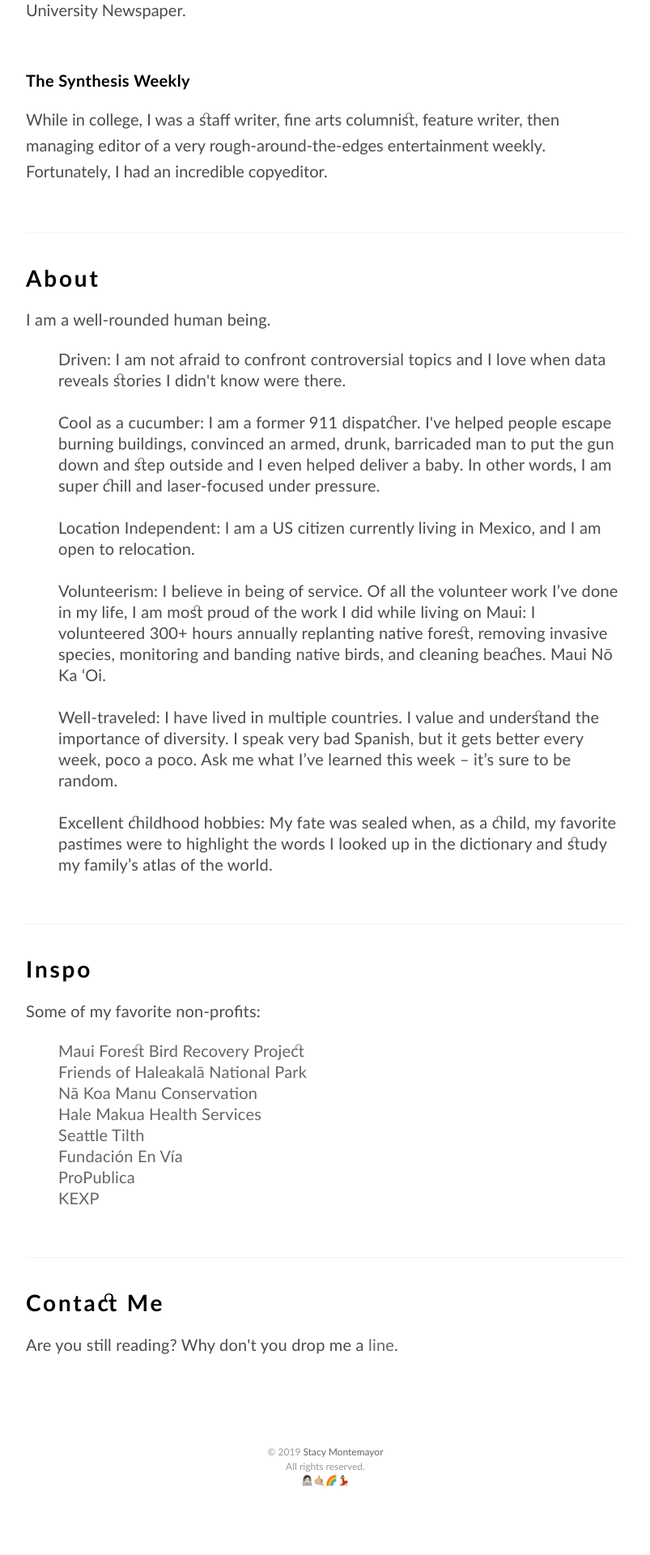
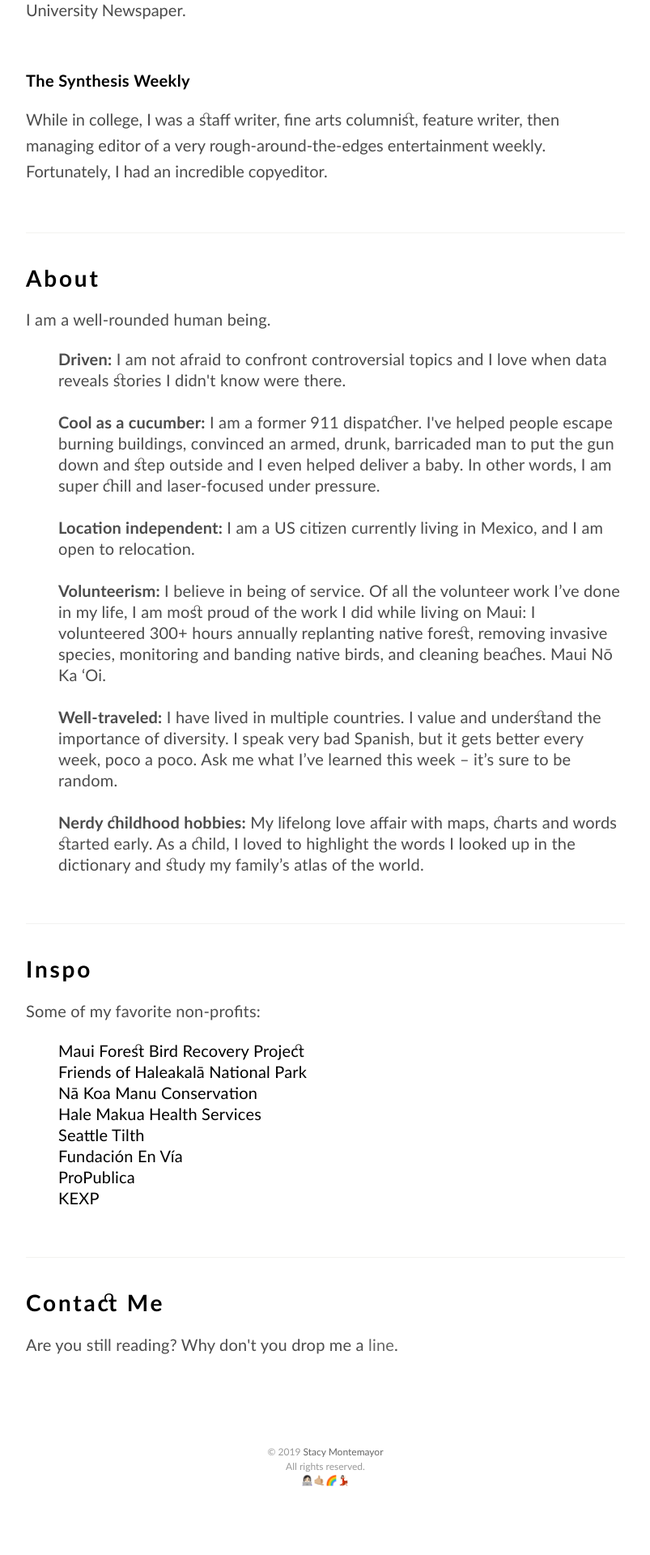
Before and after one commit to teacupwoozy/stacyem, a Jekyll site: the page built from index.html, in a window 1280 px wide. Shown: the part 3502-5422 px from the top of the page at 81% size, without its empty margins (238-1041 px from the left). Built offline with Jekyll 4.4.1, drawn with Linux system fonts in a browser that asks for light colours; nearby versions of some CDN libraries; some web fonts are replaced; the list of posts is cut into pages by our own code.

Commit message:
change link color add spans

```diff
--- a/css/main.sass
+++ b/css/main.sass
@@ -48,11 +48,21 @@ li
   text-decoration: none
   list-style-type: none
 
+.links
+  color: #000
+  text-decoration: none
+  list-style-type: none
+  &:hover
+    color: #4c4c4c
+
 p
   font-size: 20px
   line-height: 1.6
   color: #4c4c4c
   font-weight: 300
+
+.bold
+  font-weight: 700
 
 .logo-readium
   position: fixed
--- a/index.html
+++ b/index.html
@@ -63,8 +63,8 @@ layout: default
             <a href="https://stacyem.com/spd"><img src="/assets/images/project_spd.png" alt="screenshot of Jupyter Notebook"></a>
           </div>
           <div class="isRight">
-            <h3>Seattle Police Department:
-              <br>Sexual Assault and Violent Crime Calls</h3>
+            <a href="https://stacyem.com/spd" class="links"><h3>Seattle Police Department:
+              <br>Sexual Assault and Violent Crime Calls</h3></a>
             <p>An exploration of violent crime calls and sexual assault calls in Seattle, Washington from 2010 to 2018.
             <br>Tools: Python, Pandas, Jupyter Notebook, matplotlib, NumPy.</p>
           </div>
@@ -78,7 +78,9 @@ layout: default
             <a href="https://stacyem.com"><img src="/assets/images/project_portfolio.png" alt="screenshot of this portfolio website"></a>
           </div>
           <div class="isRight">
-            <h3>Stacy Montemayor</h3>
+            <a href="https://stacyem.com" class="links">
+              <h3>Stacy Montemayor</h3>
+            </a>
             <p>This static portfolio website. Take a look around.
             <br>Tools: Jekyll, HTML, JavaScript, SASS.</p>
           </div>
@@ -93,7 +95,9 @@ layout: default
                 alt="screenshot of OpenElections GitHub page"></a>
           </div>
           <div class="isRight">
-            <h3>OpenElections Open Source Project</h3>
+            <a href="https://github.com/openelections" class="links">
+              <h3>OpenElections Open Source Project</h3>
+            </a>
             <p>Data entry and converting PDF data into CSVs.
             <br>Tools: Tabula, Excel, LibreOffice and my fingers.</p>
           </div>
@@ -107,7 +111,9 @@ layout: default
             <a href="https://votesfromabroad.com"><img src="/assets/images/project_vote.png" alt="screenshot of Votes From Abroad website"></a>
           </div>
           <div class="isRight">
-            <h3>Votes From Abroad</h3>
+            <a href="https://votesfromabroad.com" class="links">
+              <h3>Votes From Abroad</h3>
+            </a>
             <p>Informational website guiding US citizens living overseas on the process to register and vote from abroad.
             <br>Tools: HTML, CSS.</p>
           </div>
@@ -122,7 +128,9 @@ layout: default
                 alt="screenshot of Teacup Woozy homepage"></a>
           </div>
           <div class="isRight">
-            <h3>Teacup Woozy Travel Planning</h3>
+            <a href="https://www.teacupwoozy.com" class="links">
+              <h3>Teacup Woozy Travel Planning</h3>
+            </a>
             <p>A static website for a small travel planning business.
             <br>Tools: HTML, CSS, JavaScript.</p>
           </div>
@@ -183,22 +191,22 @@ layout: default
         <section class="post-excerpt">
           <p>I am a well-rounded human being.</p>
           <ul>
-            <li>Driven: I am not afraid to confront controversial topics and I love when data reveals stories I didn't know were there.</li>
+            <li><span class="bold">Driven:</span> I am not afraid to confront controversial topics and I love when data reveals stories I didn't know were there.</li>
             <br>
-            <li>Cool as a cucumber: I am a former 911 dispatcher. I've helped people escape burning buildings, convinced an armed,
+            <li><span class="bold">Cool as a cucumber:</span> I am a former 911 dispatcher. I've helped people escape burning buildings, convinced an armed,
             drunk, barricaded man to put the gun down and step outside and I even helped deliver a baby. In other words, I am super
             chill and laser-focused under pressure.</li>
             <br>
-            <li>Location Independent: I am a US citizen currently living in Mexico, and I am open to relocation.</li>
+            <li><span class="bold">Location independent:</span> I am a US citizen currently living in Mexico, and I am open to relocation.</li>
             <br>
-            <li>Volunteerism: I believe in being of service. Of all the volunteer work I’ve done in my life, I am most proud of the work
+            <li><span class="bold">Volunteerism:</span> I believe in being of service. Of all the volunteer work I’ve done in my life, I am most proud of the work
             I did while living on Maui: I volunteered 300+ hours annually replanting native forest, removing invasive species,
             monitoring and banding native birds, and cleaning beaches. Maui N&#333 Ka ʻOi.</li>
             <br>
-            <li>Well-traveled: I have lived in multiple countries. I value and understand the importance of diversity. I speak very bad
+            <li><span class="bold">Well-traveled:</span> I have lived in multiple countries. I value and understand the importance of diversity. I speak very bad
             Spanish, but it gets better every week, poco a poco. Ask me what I’ve learned this week – it’s sure to be random.</li>
             <br>
-            <li>Excellent childhood hobbies: My fate was sealed when, as a child, my favorite pastimes were to highlight the words I
+            <li><span class="bold">Nerdy childhood hobbies:</span> My lifelong love affair with maps, charts and words started early. As a child, I loved to highlight the words I
             looked up in the dictionary and study my family’s atlas of the world.</li>
           </ul>
         </section>
@@ -214,14 +222,14 @@ layout: default
         <section class="post-excerpt">
           <p>Some of my favorite non-profits:</p>
           <ul>
-            <li><a href="https://mauiforestbirds.org/" class="custom-links" target="_blank">Maui Forest Bird Recovery Project</a></li>
-            <li><a href="https://www.fhnp.org/" class="custom-links" target="_blank">Friends of Haleakal&#257 National Park</a></li>
-            <li><a href="https://www.nkmconservation.org/" class="custom-links" target="_blank">N&#257 Koa Manu Conservation</a></li>
-            <li><a href="https://www.halemakua.org/" class="custom-links" target="_blank">Hale Makua Health Services</a></li>
-            <li><a href="http://www.seattletilth.org/" class="custom-links" target="_blank">Seattle Tilth</a></li>
-            <li><a href="https://www.envia.org/" class="custom-links" target="_blank">Fundación En Vía</a></li>
-            <li><a href="https://www.propublica.org/" class="custom-links" target="_blank">ProPublica</a></li>
-            <li><a href="http://kexp.org/" class="custom-links" target="_blank">KEXP</a></li>
+            <li><a href="https://mauiforestbirds.org/" class="links" target="_blank">Maui Forest Bird Recovery Project</a></li>
+            <li><a href="https://www.fhnp.org/" class="links" target="_blank">Friends of Haleakal&#257 National Park</a></li>
+            <li><a href="https://www.nkmconservation.org/" class="links" target="_blank">N&#257 Koa Manu Conservation</a></li>
+            <li><a href="https://www.halemakua.org/" class="links" target="_blank">Hale Makua Health Services</a></li>
+            <li><a href="http://www.seattletilth.org/" class="links" target="_blank">Seattle Tilth</a></li>
+            <li><a href="https://www.envia.org/" class="links" target="_blank">Fundación En Vía</a></li>
+            <li><a href="https://www.propublica.org/" class="links" target="_blank">ProPublica</a></li>
+            <li><a href="http://kexp.org/" class="links" target="_blank">KEXP</a></li>
 
 
           </ul>
```
